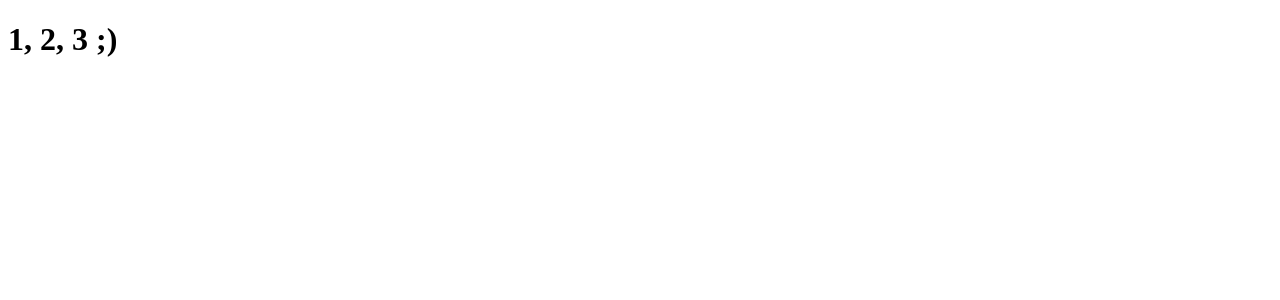
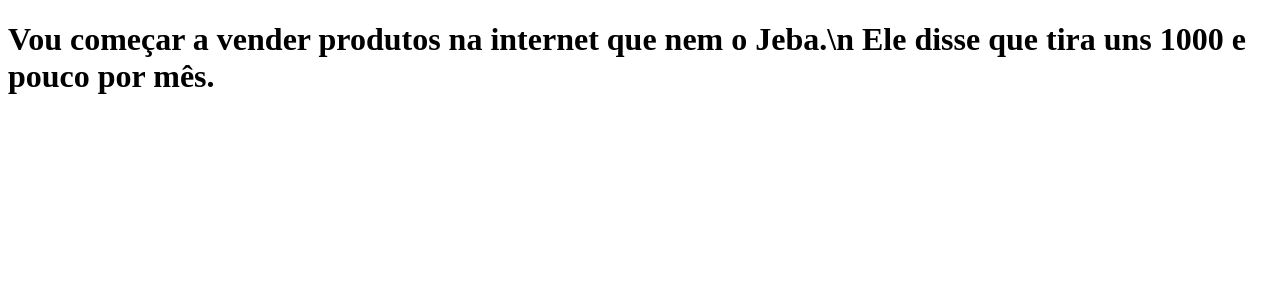
Before and after one commit to Magrotop/clone-tabnews, a Next.js app: page / in a window 1280 px wide. Shown: the top 300 px of the page. Built offline with nearby package versions, Linux system fonts and the light colour scheme.

Commit message:
atualizacao de conteudo

```diff
--- a/pages/index.js
+++ b/pages/index.js
@@ -1,5 +1,10 @@
 function Home() {
-  return <h1> 1, 2, 3 ;)</h1>;
+  return (
+    <h1>
+      Vou começar a vender produtos na internet que nem o Jeba.\n Ele disse que
+      tira uns 1000 e pouco por mês.
+    </h1>
+  );
 }
 
 export default Home;
```
